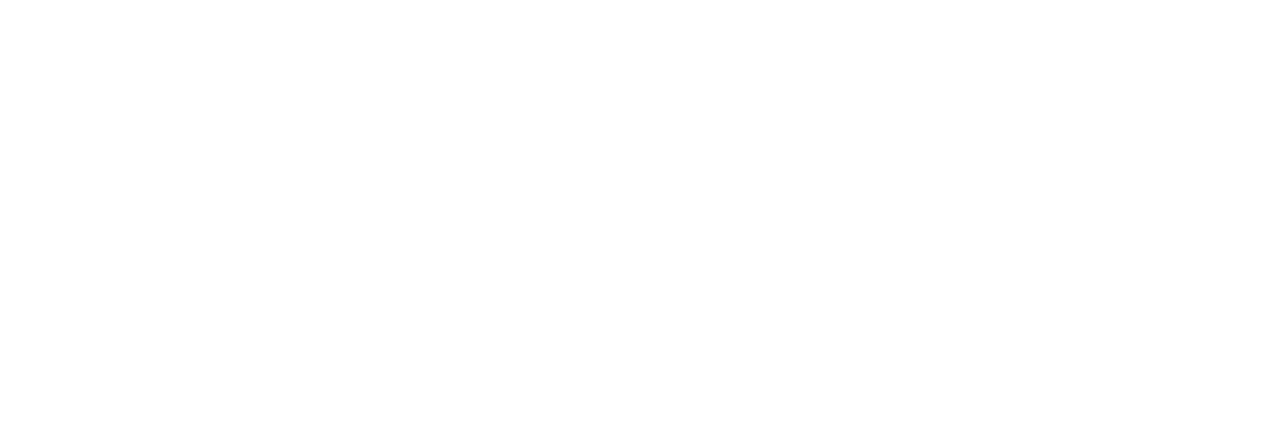
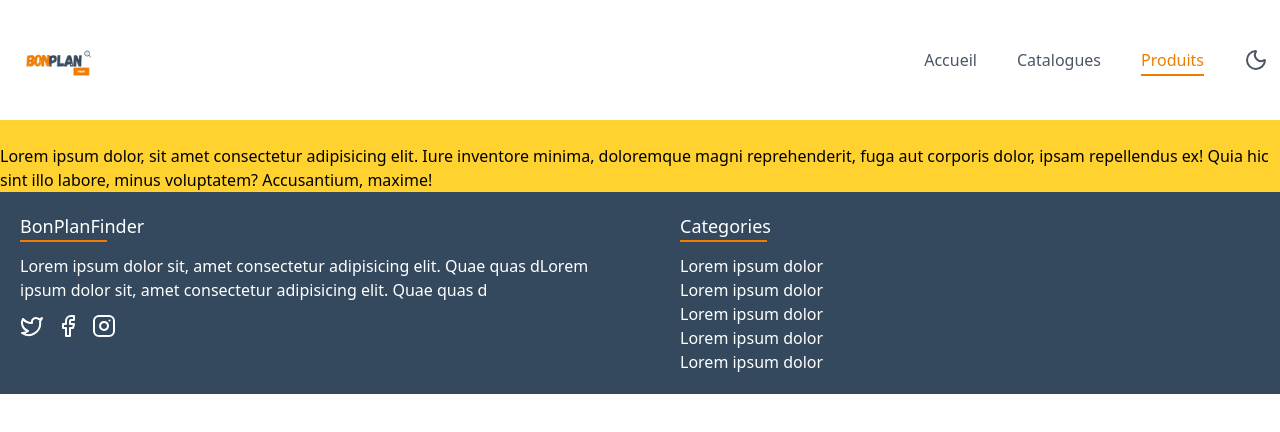
Before and after one commit to Violethekrr/BonPlanFinder, a React (Vite) app: page /Produits in a window 1280 px wide. Shown: the top 432 px of the page. Built offline with nearby package versions, Linux system fonts and the light colour scheme.

Commit message:
'structure'4

```diff
--- a/src/App.tsx
+++ b/src/App.tsx
@@ -14,7 +14,7 @@
         <Routes>
           <Route path="/" element={<Accueil />} />
           <Route path="/Catalogues" element={<Catalogues />} />
-          <Route path="/Produits" element={<Produits />} />
+          <Route path="/Produits" element={<Produits/>} />
           <Route path="/Contact" element={<Contact />} />
           <Route path="*" element={<NonTrouvé />} />
         </Routes>
--- /dev/null
+++ b/src/Constantes.ts
@@ -0,0 +1,56 @@
+import { image } from "framer-motion/client"
+
+export const textBlue='text-[#34495E]'
+export const textOrange='text-[#F07D00]'
+export const bgBlue='bg-[#34495E]'
+export const bgOrange='bg-[#F07D00]'
+
+type typeProps={
+
+    id: number;
+    nom: string;
+    description: string;
+    image: string;
+}
+
+type produitsProps={
+
+    id: number;
+    id_type: number;
+    nom: string;
+    description: string;
+    image: string;
+}
+
+type piecesProps={
+
+    id: number;
+    id_produit: number;
+    nombre_de_pieces: number;
+    prix: number;
+}
+
+export const produits : produitsProps[] = [
+    {id:1, id_type:1, nom: 'Sac à bec', description:'Lorem ipsum dolor sit, amet consectetur adipisicing elit. Quae quas dLorem ipsum dolor sit,', image:'/bpf.png'},
+    {id:2, id_type:1, nom: 'Sac à bec', description:'Lorem ipsum dolor sit, amet consectetur adipisicing elit. Quae quas dLorem ipsum dolor sit,', image:'/bpf.png'},
+    {id:3, id_type:1, nom: 'Sac à bec', description:'Lorem ipsum dolor sit, amet consectetur adipisicing elit. Quae quas dLorem ipsum dolor sit,', image:'/bpf.png'},
+    {id:4, id_type:1, nom: 'Sac à bec', description:'Lorem ipsum dolor sit, amet consectetur adipisicing elit. Quae quas dLorem ipsum dolor sit,', image:'/bpf.png'},
+    {id:5, id_type:1, nom: 'Sac à bec', description:'Lorem ipsum dolor sit, amet consectetur adipisicing elit. Quae quas dLorem ipsum dolor sit,', image:'/bpf.png'},
+    {id:6, id_type:1, nom: 'Sac à bec', description:'Lorem ipsum dolor sit, amet consectetur adipisicing elit. Quae quas dLorem ipsum dolor sit,', image:'/bpf.png'},
+]
+
+export const pieces : piecesProps[] = [
+    {id:1, id_produit:1, nombre_de_pieces:50,prix:5000},
+    {id:2, id_produit:1, nombre_de_pieces:100,prix:10000},
+    {id:3, id_produit:2, nombre_de_pieces:100,prix:10000},
+    {id:4, id_produit:2, nombre_de_pieces:50,prix:5000},
+    {id:5, id_produit:3, nombre_de_pieces:100,prix:10000},
+    {id:6, id_produit:3, nombre_de_pieces:50,prix:5000},
+    {id:7, id_produit:4, nombre_de_pieces:100,prix:10000},
+    {id:8, id_produit:4, nombre_de_pieces:50,prix:5000},
+    {id:9, id_produit:5, nombre_de_pieces:100,prix:10000},
+    {id:10, id_produit:5, nombre_de_pieces:50,prix:5000},
+    {id:11, id_produit:6, nombre_de_pieces:100,prix:10000},
+    {id:12, id_produit:6, nombre_de_pieces:50,prix:5000},
+
+]
--- a/src/composants/Footer.tsx
+++ b/src/composants/Footer.tsx
@@ -1,8 +1,30 @@
-import React from 'react'
+import { bgBlue, bgOrange } from "../Constantes"
+import { Instagram, Facebook, Twitter} from "lucide-react";
 
 export default function Footer() {
   return (
-    <div>
+    <div className={`${bgBlue} grid grid-cols-1 gap-4 sm:grid-cols-2  sm:gap-20 p-5 text-xs md:text-sm xl:text-base text-white`}>
+      <div className="flex flex-col ">
+        <h2 className="font-medium text-sm md:text-base xl:text-lg  ">BonPlanFinder</h2>
+        <p className={`h-0.5 ${bgOrange} w-[20%] xl:w-[15%] mb-3`}></p>
+        <p className="pb-3">Lorem ipsum dolor sit, amet consectetur adipisicing elit. Quae quas dLorem ipsum dolor sit, amet consectetur adipisicing elit. Quae quas d</p>
+        <div className="flex gap-3 ">
+          <Twitter />
+          <Facebook />
+          <Instagram />
+        </div>
+      </div>
+      <div className="flex flex-col ">
+        <h2 className="font-medium text-sm md:text-base xl:text-lg  ">Categories</h2>
+        <p className={`h-0.5 ${bgOrange} w-[20%] xl:w-[15%] mb-3`}></p>
+        <ul>
+          <li>Lorem ipsum dolor</li>
+          <li>Lorem ipsum dolor</li>
+          <li>Lorem ipsum dolor</li>
+          <li>Lorem ipsum dolor</li>
+          <li>Lorem ipsum dolor</li>
+        </ul>
+      </div>
 
     </div>
   )
--- a/src/composants/Layout.tsx
+++ b/src/composants/Layout.tsx
@@ -1,6 +1,7 @@
 import {useLocation} from 'react-router-dom';
 import NavBar from './NavBar';
-
+import Footer from './Footer';
+import { useTheme } from '../Context/Theme';
 
 interface Pros {
     children : React.ReactNode;
@@ -14,18 +15,19 @@
     //Verifier si la route actuelle est dans la list
     const hiddenNav = routesNav.includes(location.pathname);
     const hiddenFooter = routesFooter.includes(location.pathname);
+    const {isDark}= useTheme()
 
   return (
-    <div className={``}>
+    <div className={` ${isDark? 'bg-gray-800': 'bg-white '}`}>
 
       <div className={``}>
         {!hiddenNav  && !hiddenFooter && <NavBar/>}
       </div>
 
-      <main className={` `}>{children}</main>
+      <main className={`pt-[10%] bg-amber-300 `}>{children}</main>
 
       <div className={``}>
-        {!hiddenNav  && !hiddenFooter && <NavBar/>}
+        {!hiddenNav  && !hiddenFooter && <Footer/>}
       </div>
     </div>
   )
--- a/src/composants/NavBar.tsx
+++ b/src/composants/NavBar.tsx
@@ -1,9 +1,86 @@
-import React from 'react'
+import { Menu, Moon, Sun} from "lucide-react";
+import { motion } from "framer-motion";
+import { useEffect, useState } from "react";
+import { useTheme } from "../Context/Theme";
+import { Link, useLocation } from "react-router-dom";
+import { textOrange } from "../Constantes";
 
-export default function NavBar() {
+export default function Navbar() {
+  const [button, setButton] = useState<boolean>(false);
+  const { isDark, toggleTheme} = useTheme();
+  const [scrolled, setScrolled] = useState<boolean>(false);
+  const location = useLocation();
+  useEffect(() => {
+    const handleScroll = () => {
+      setScrolled(window.scrollY > 10);
+    };
+    window.addEventListener("scroll", handleScroll);
+    return () => window.removeEventListener("scroll", handleScroll);
+  }, []);
+
+
+  const linkClass = (path: string) =>
+    `relative inline-block after:absolute after:left-0 after:-bottom-1 after:h-0.5 after:transition-all after:duration-500 ${
+      location.pathname === path
+        ? `${isDark ?  `${textOrange} after:w-full after:bg-[#F07D00]`: `${textOrange} after:w-full after:bg-[#F07D00]` }`
+        : `${isDark ? `hover:text-[#F07D00] after:w-0 hover:after:w-full after:bg-[#F07D00]`: `hover:text-[#F07D00] after:w-0 hover:after:w-full after:bg-[#F07D00]`} `
+    }`;
+
   return (
     <div>
+      {/* Navbar desktop */}
+      <motion.div
+        initial={{ opacity: 1, y: 0 }}
+        whileInView={{ opacity: 1, y: 0 }}
+        transition={{ duration: 1.5 }}
+        className={`z-20 text-xs md:text-sm xl:text-base hidden fixed w-full  sm:flex sm:justify-between gap-10   p-3 font-medium ${
+          !isDark
+            ? "text-gray-600 bg-white"
+            : "text-white bg-gray-800 "
+        } ${scrolled ? "shadow-md shadow-gray-700" : "bg-none"}`}
+      >
+        <div>
+          <img src="/bpf.png" alt="" className={`w-24 h-24 ${isDark? 'rounded-full bg-white': ''}`}/>
+        </div>
+        <div className={`flex gap-10 justify-center items-center `}>
+          <Link to="/" className={linkClass("/")}>Accueil</Link>
+          <Link to="/Catalogues" className={linkClass("/Catalogues")}>Catalogues</Link>
+          <Link to="/Produits" className={linkClass("/Produits")}>Produits</Link>
+          <button onClick={()=>toggleTheme()}>{isDark? <Sun /> : <Moon/>}</button>
+        </div>
+      </motion.div>
 
+      {/* Navbar mobile */}
+      <div className="flex justify-between z-20 sm:hidden">
+        <div
+          onClick={() => setButton(!button)}
+          className={` ${textOrange} pt-8 pl-2`}
+          >
+          <Menu className="w-8 h-8" />
+        </div>
+        <div className="">
+          <img src="/bpf.png" alt="" className={`w-24 h-24 `} />
+        </div>
+      </div>
+
+
+      {button && (
+        <motion.div
+          initial={{ opacity: 0, x: 20 }}
+          whileInView={{ opacity: 1, x: 0 }}
+          transition={{ duration: 1.5 }}
+          className={`z-40 absolute flex flex-col sm:hidden gap-3 p-5 font-medium ${
+            !isDark
+            ? "text-gray-600 bg-white"
+            : "text-white bg-gray-800 "
+          }`}
+        >
+          <Link to="/" className={linkClass("/")}>Accueil</Link>
+          <Link to="/Catalogues" className={linkClass("/Catalogues")}>Catalogues</Link>
+          <Link to="/Produits" className={linkClass("/Produits")}>Produits</Link>
+          <button onClick={()=>toggleTheme()}>{isDark? <Sun /> : <Moon/>}</button>
+        </motion.div>
+      )}
     </div>
-  )
+  );
 }
--- a/src/pages/Accueil.tsx
+++ b/src/pages/Accueil.tsx
@@ -1,8 +1,10 @@
-import React from 'react'
+
 
 export default function Accueil() {
   return (
-    <div>
+    <div className=''>
+
+
       Accueil
     </div>
   )
--- a/src/pages/Catalogues.tsx
+++ b/src/pages/Catalogues.tsx
@@ -1,9 +1,10 @@
-import React from 'react'
+
+import { Link } from 'react-router-dom'
 
 export default function Catalogues() {
   return (
     <div>
-
+     <Link to="/Produits"  state={{ id: 1, nom: 'Emballages' }}> Emballages</Link>
     </div>
   )
 }
--- a/src/pages/Produits.tsx
+++ b/src/pages/Produits.tsx
@@ -1,8 +1,23 @@
-import React from 'react'
+import { useLocation } from "react-router-dom";
+import { produits, pieces } from "../Constantes"
 
+
+type produitsProps={
+  id:number;
+  nom:string;
+}
 export default function Produits() {
+   const location = useLocation();
+
+    const { id } = location.state || {};
+    const { nom } = location.state || {};
+
   return (
-    <div>
+    <div className="flex flex-col gap-4 text-xs md:text-sm xl:text-base">
+
+        <h2 className="text-lg md:text-xl xl:text-2xl font-bold">{nom}</h2>
+        <p>Lorem ipsum dolor, sit amet consectetur adipisicing elit. Iure inventore minima, doloremque magni reprehenderit, fuga aut corporis dolor, ipsam repellendus ex! Quia hic sint illo labore, minus voluptatem? Accusantium, maxime!</p>
+
 
     </div>
   )
```
